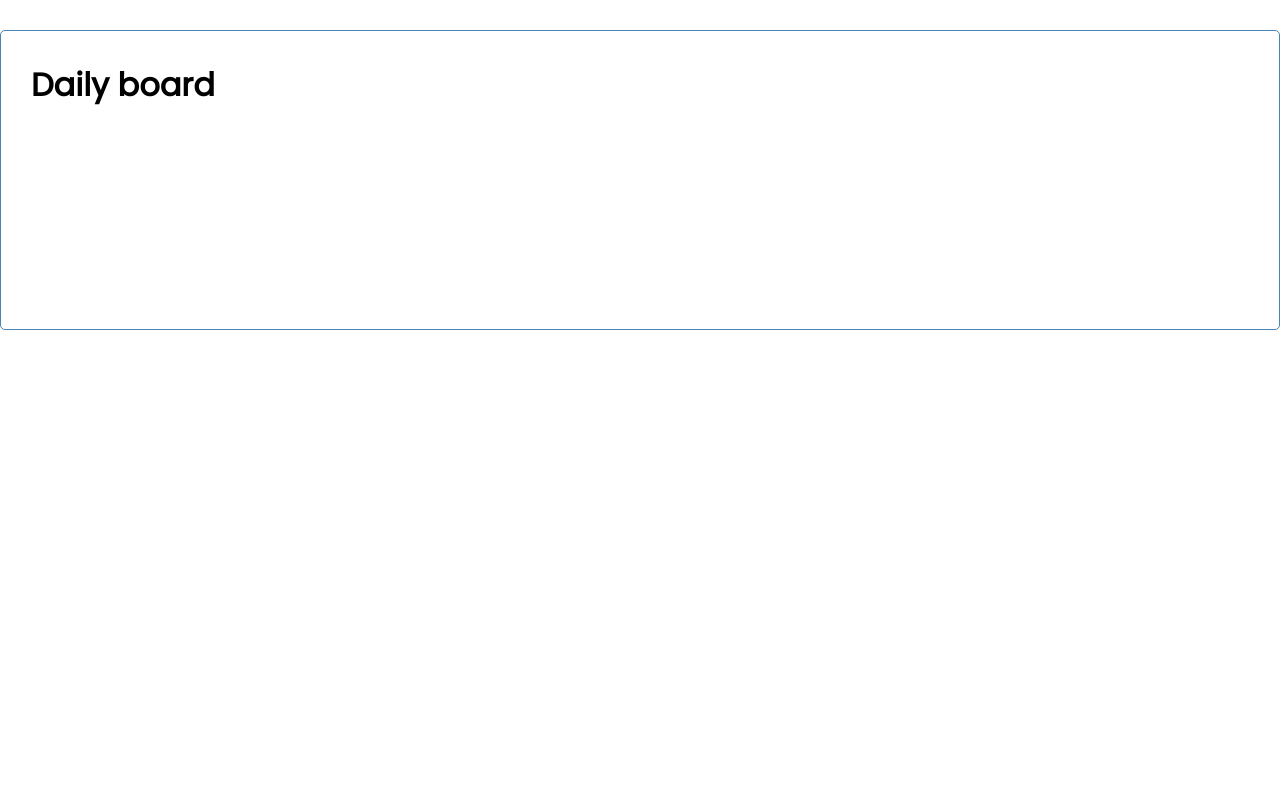
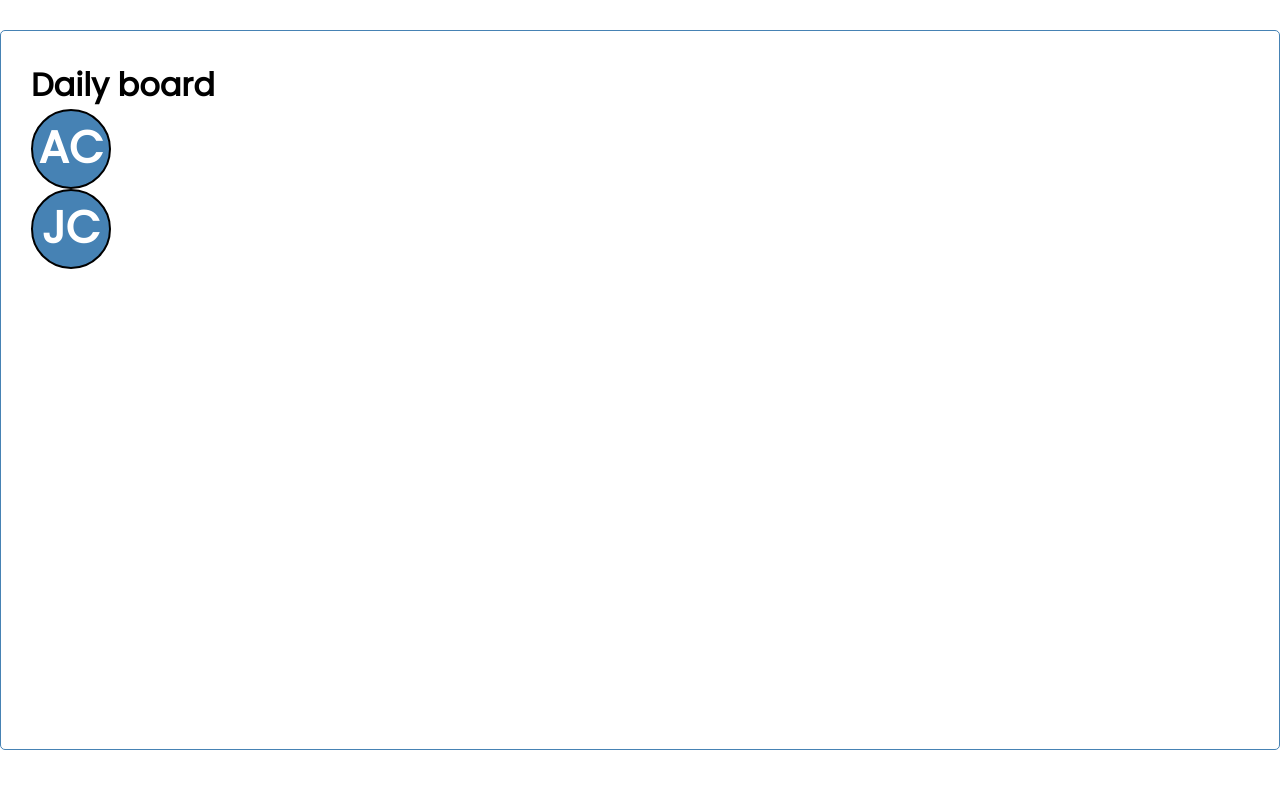
Before and after one commit to albertocaparros/dailys-board, a React (Create React App) app: page / in a window 1280 px wide. Shown: the top 788 px of the page. Built offline with nearby package versions, Linux system fonts and the light colour scheme.

Commit message:
First version of member component

```diff
--- a/package.json
+++ b/package.json
@@ -8,6 +8,7 @@
     "@testing-library/user-event": "^12.8.3",
     "react": "^17.0.2",
     "react-dom": "^17.0.2",
+    "react-draggable": "^4.4.4",
     "react-scripts": "4.0.3",
     "web-vitals": "^1.1.2"
   },
--- a/src/App.js
+++ b/src/App.js
@@ -1,9 +1,12 @@
 import Header from './components/Header';
+import Member from './components/Member';
 
 function App() {
   return (
     <div className='container'>
       <Header />
+      <Member name='Alberto' surname='Caparros' color='steelblue' />
+      <Member name='Juen' surname='Cruise' color='steelblue' />
     </div>
   );
 }
--- /dev/null
+++ b/src/components/Member.js
@@ -0,0 +1,13 @@
+import Draggable from 'react-draggable';
+
+const Member = ({ name, surname, color }) => {
+  return (
+    <Draggable>
+      <div className='member' style={{ backgroundColor: color }}>
+        <h1>{name[0] + surname[0]}</h1>
+      </div>
+    </Draggable>
+  );
+};
+
+export default Member;
--- a/src/index.css
+++ b/src/index.css
@@ -14,7 +14,7 @@ body {
   max-width: 1700px;
   margin: 30px auto;
   overflow: auto;
-  min-height: 300px;
+  min-height: 90vh;
   border: 1px solid steelblue;
   padding: 30px;
   border-radius: 5px;
@@ -25,6 +25,33 @@ body {
   justify-content: space-between;
   align-items: center;
   margin-bottom: 20px;
+}
+
+.nav {
+  display: inline-block;
+  height: 500px;
+  width: 500px;
+}
+
+.member {
+  height: 80px;
+  width: 80px;
+  text-align: center;
+  border-radius: 50%;
+  color: white;
+  font-size: 1.4em;
+  padding: 3px;
+  font-style: normal;
+  vertical-align: middle;
+  border: solid #000 2px;
+}
+
+.member:hover {
+  cursor: grab;
+}
+
+.member:active {
+  cursor: grabbing;
 }
 
 .btn {
```
Also changed, not shown: 1 other file (tests, documents, lock files or other folders).
